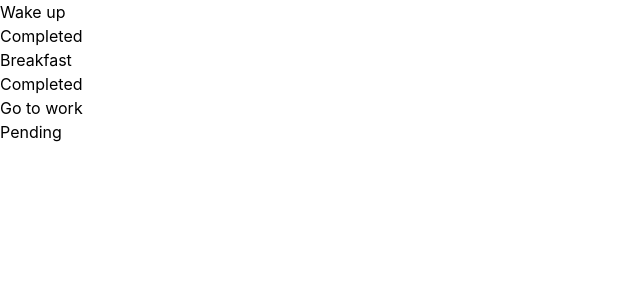
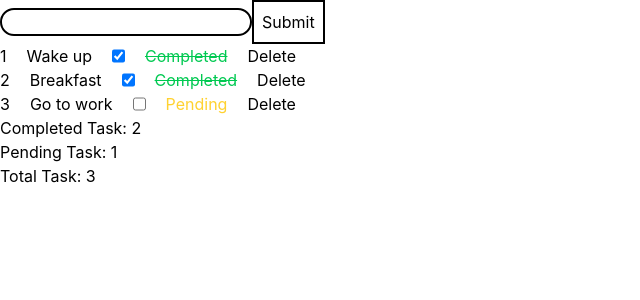
Before and after one commit to sagarsingha95/Typescript-Projects, a React (Vite) app in the folder Todo/: page / in a window 1280 px wide. Shown: the top 300 px of the page, without its empty margins (0-640 px from the left). Built offline with nearby package versions, Linux system fonts and the light colour scheme.

Commit message:
form-validation-with-state

```diff
--- a/Todo/src/App.tsx
+++ b/Todo/src/App.tsx
@@ -1,37 +1,93 @@
-import TaskItem from "./components/TaskItem"
+import { useState } from "react";
+import TaskItem from "./components/TaskItem";
 import type { Task } from "./types/task";
 
-
 const App = () => {
-  const tasks:Task[]= [
+  const [tasks, setTasks] = useState<Task[]>([
     {
-      id:1,
-      title:"Wake up",
-      completed:true
+      id: 1,
+      title: "Wake up",
+      completed: true,
     },
     {
-      id:2,
-      title:"Breakfast",
-      completed:true
+      id: 2,
+      title: "Breakfast",
+      completed: true,
     },
     {
-      id:3,
-      title:"Go to work",
-      completed:false
+      id: 3,
+      title: "Go to work",
+      completed: false,
     },
+  ]);
+  const [title, setTitle] = useState<string>("");
+  // const [completed,setCompleted] =useState<boolean>(false);
 
-  ]
+  function handleAdd(e:React.FormEvent<HTMLFormElement>) {
+    e.preventDefault();
+    if (title.trim() === "") {
+      alert("Please add a todo first");
+      return;
+    }
+    const x: Task = {
+      id: tasks.length + 1,
+      title: title.trim(),
+      completed: false,
+    };
+    setTasks([...tasks, x]);
+    setTitle("");
+  }
 
+  function handleCompleted(id: number) {
+    setTasks(
+      tasks.map((item) =>
+        item.id === id ? { ...item, completed: !item.completed } : item,
+      ),
+    );
+  }
+
+  function handleDelete(id: number) {
+    setTasks(tasks.filter((x) => x.id !== id));
+  }
+  const completedTask = () =>
+    tasks.filter((item) => item.completed === true).length;
+  const pendingTask = () =>
+    tasks.filter((item) => item.completed === false).length;
 
   return (
     <div>
-      {tasks.map((item)=>(
-        <div key={item.id}>
-          <TaskItem task={item}/>
-        </div>
+      <form onSubmit={handleAdd}>
+        <input
+          type="text"
+          onChange={(e) => {
+            setTitle(e.target.value);
+          }}
+          value={title}
+          className="border-2 rounded-2xl"
+        />
+        <button type="submit" className="border-2 p-2">
+          Submit
+        </button>
+      </form>
+
+      {tasks.map((item) => (
+        <ul key={item.id}>
+          <li>
+            {
+              <TaskItem
+                task={item}
+                handleCompleted={handleCompleted}
+                handleDelete={handleDelete}
+              />
+            }
+          </li>
+        </ul>
       ))}
+      <p>Completed Task: {completedTask()}</p>
+      <p>Pending Task: {pendingTask()}</p>
+      <p>Total Task: {tasks.length}</p>
     </div>
-  )
-}
+  );
+};
 
-export default App
+export default App;
--- a/Todo/src/components/TaskItem.tsx
+++ b/Todo/src/components/TaskItem.tsx
@@ -2,13 +2,18 @@ import type { Task } from "../types/task";
 
 type TaskItemProps = {
     task:Task;
+    handleCompleted:(id:number) =>void;
+    handleDelete:(id:number) =>void;
 };
 
-const TaskItem = ({task}:TaskItemProps) => {
+const TaskItem = ({task,handleCompleted,handleDelete}:TaskItemProps) => {
   return (
-    <div>
+    <div className="flex gap-5">
+        <span>{task.id}</span>
         <h3>{task.title}</h3>
-        <p>{task.completed?"Completed":"Pending"}</p>
+        <input type="checkbox" checked={task.completed} onChange={()=>handleCompleted(task.id)}/>
+        <p className={task.completed ? "line-through text-green-500":"text-amber-300"}>{task.completed?"Completed":"Pending"}</p>
+        <button onClick={()=>handleDelete(task.id)}>Delete</button>
     </div>
   )
 }
```
